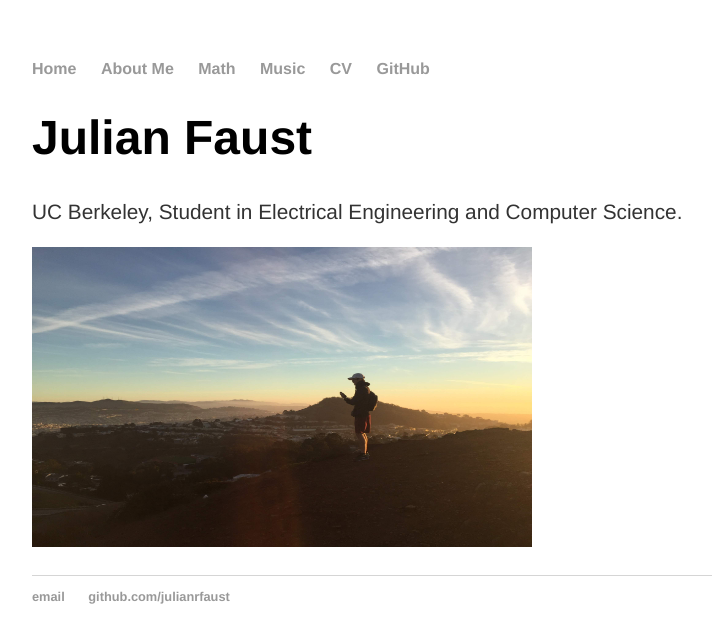
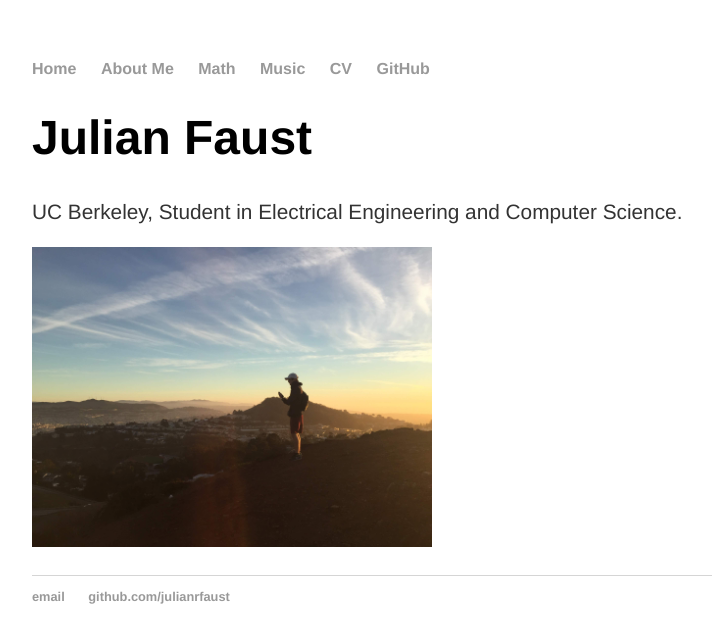
Before and after one commit to julianrfaust/julianrfaust.github.io, a Jekyll site: the page built from index.html, in a window 1280 px wide. Shown: the top 643 px of the page, without its empty margins (160-872 px from the left). Built offline with Jekyll 4.4.1, drawn with Linux system fonts in a browser that asks for light colours.

Commit message:
Update index.html

```diff
--- a/index.html
+++ b/index.html
@@ -5,5 +5,5 @@
 <div class="blurb">
 	<h1>Julian Faust</h1>
 	<p>UC Berkeley, Student in Electrical Engineering and Computer Science.<p>
-	<img src="images/IMG_0869.JPG" alt="photo" style="width:500px;height:300px;" class="inline"/>
+	<img src="images/IMG_0869.JPG" alt="photo" style="width:400px;height:300px;" class="inline"/>
 </div><!-- /.blurb -->
```
